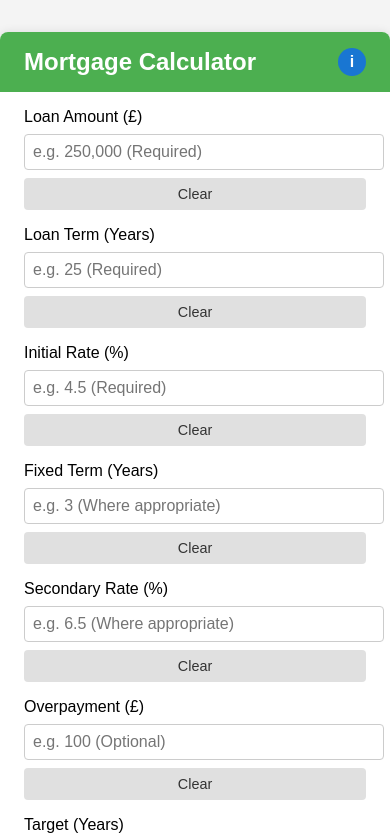
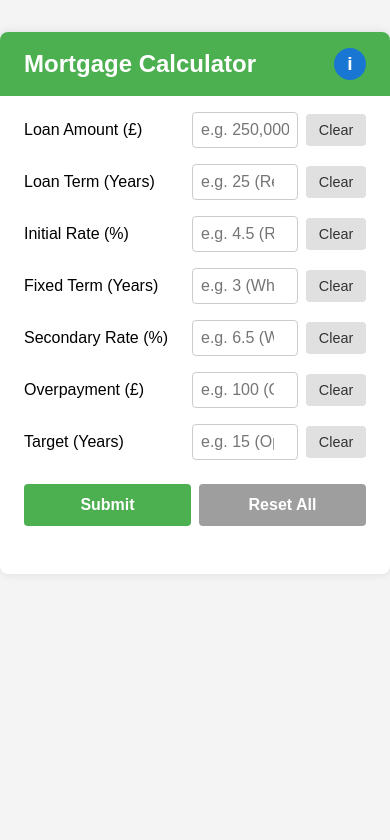
Before and after one commit to Ampdrew06/Mortgage-Calculator, a React (Create React App) app: page / in a window 390 px wide. Shown: the top 840 px of the page. Built offline with nearby package versions, Linux system fonts and the light colour scheme.

Commit message:
Update App.css

```diff
--- a/src/App.css
+++ b/src/App.css
@@ -155,55 +155,36 @@ body {
 }
 
 /* Pie Chart */
-.pie-wrapper {
-  max-width: 180px;
-  height: 180px;
-  margin: 1.5rem auto;
+.pie-chart-container {
+  width: 100%;
+  max-width: 400px;
+  margin: 1.5rem auto 0 auto;
   text-align: center;
 }
 
-.pie-wrapper canvas {
-  min-height: 180px;
+.pie-chart-legend {
+  display: flex;
+  justify-content: center;
+  align-items: center;
+  margin-top: 12px;
+  gap: 20px;
+  flex-wrap: wrap;
+  font-weight: bold;
+  font-size: 0.95rem;
 }
 
-.pie-labels {
-  margin-top: 1rem;
-  font-size: 0.95rem;
-  font-weight: bold;
+.dot {
+  height: 12px;
+  width: 12px;
+  border-radius: 50%;
+  display: inline-block;
+  margin-right: 6px;
 }
 
-.pie-labels span {
-  display: inline-block;
-  margin: 0 0.5rem;
+.dot.red {
+  background-color: #ff6384;
 }
 
-/* Mobile */
-@media screen and (max-width: 480px) {
-  .input-row {
-    flex-direction: column;
-    align-items: stretch;
-  }
-
-  .input-row label,
-  .input-row input,
-  .clear-btn {
-    width: 100%;
-    flex: none;
-  }
-
-  .action-row {
-    flex-direction: column;
-    gap: 0.5rem;
-  }
-
-  .submit-btn,
-  .reset-btn {
-    margin-right: 0;
-  }
-
-  .share-btn {
-    width: 28px;
-    height: 28px;
-    font-size: 1rem;
-  }
+.dot.green {
+  background-color: #36a2eb;
 }
```
